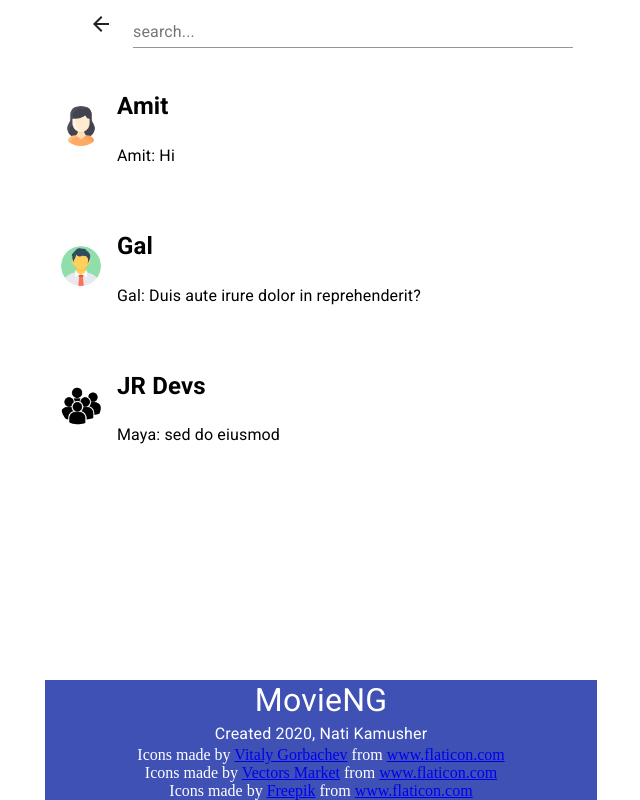
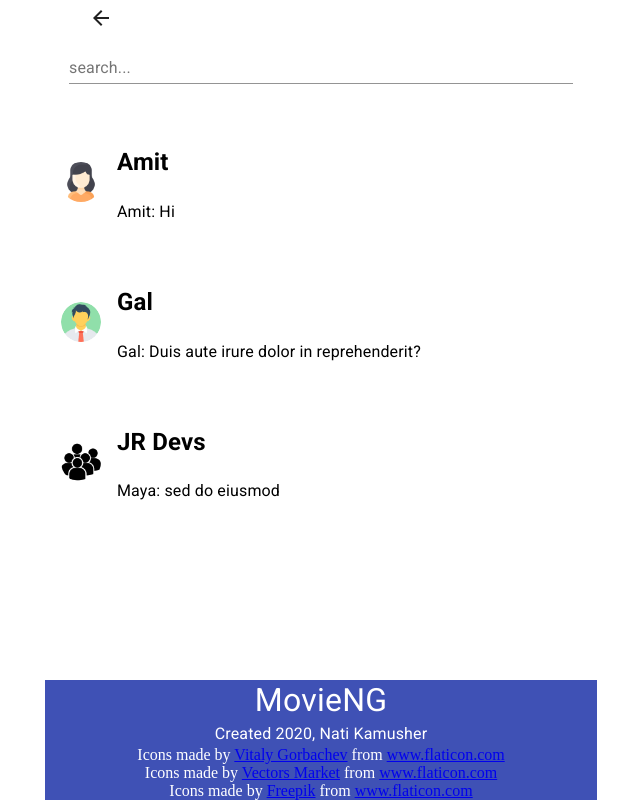
Before and after one commit to natank/messanger-frontend, a React app: page / in a window 1280 px wide. Both pictures are taken after a click on the button 852 px from the left and 26 px from the top of the page. Shown: the whole page, without its empty margins (319-959 px from the left). Built offline with nearby package versions, Linux system fonts and the light colour scheme.

Commit message:
Saved for remote

```diff
--- a/src/js/components/ChatList/ChatListHeader.js
+++ b/src/js/components/ChatList/ChatListHeader.js
@@ -9,12 +9,10 @@ import {
 import SearchIcon from '@material-ui/icons/Search';
 import React from 'react';
 import { useHistory } from 'react-router-dom';
+import HeaderContainer from '../Common/HeaderContainer'
 
 let useStyles = makeStyles({
-	root: {
-		backgroundColor: 'green',
-		color: '#fff',
-	},
+
 	headline: {
 		display: 'flex',
 		padding: '.5rem',
@@ -29,7 +27,8 @@ export default function ChatListHeader({ setMode }) {
 	function handleChange(event, newValue) {}
 
 	return (
-		<Container className={classes.root}>
+
+		<HeaderContainer backgroundColor='green' color='#fff'>
 			<div className={classes.headline}>
 				<Typography>Messanger</Typography>
 				<Button color='inherit' onClick={() => setMode('search')}>
@@ -49,6 +48,6 @@ export default function ChatListHeader({ setMode }) {
 					label='Logout'
 					{...{ id: 'logout', 'aria-controls': 'tabpanel 3' }}></Tab>
 			</Tabs>
-		</Container>
+		</HeaderContainer>
 	);
 }
--- a/src/js/components/ChatList/HeaderRouter.js
+++ b/src/js/components/ChatList/HeaderRouter.js
@@ -2,7 +2,7 @@ import React from 'react';
 import { Fragment } from 'react';
 import { useState } from 'react';
 import ChatHeader from './ChatListHeader';
-import ChatFind from './ChatFindHeader';
+import ChatFindHeader from '../Common/ChatFindHeader';
 
 export default function HeaderRouter() {
 	let [mode, setMode] = useState('chats');
@@ -11,7 +11,7 @@ export default function HeaderRouter() {
 			return <ChatHeader setMode={setMode} />;
 			break;
 		case 'search':
-			return <ChatFind setMode={setMode} />;
+			return <ChatFindHeader setMode={setMode} prevMode='chats' />;
 		case 'chats-find':
 			return;
 		default:
--- a/src/js/components/ChatList/ChatFindHeader.js
+++ b/src/js/components/Common/ChatFindHeader.js
@@ -1,31 +1,28 @@
-import { Button, Container, TextField } from '@material-ui/core';
+import { Button, Container } from '@material-ui/core';
 import { ArrowBack } from '@material-ui/icons';
 import { makeStyles } from '@material-ui/styles';
 import React, { Fragment } from 'react';
 import { useState } from 'react';
-
-export default function ChatFindHeader({ setMode }) {
+import SearchField from './SearchField';
+import HeaderContainer from './HeaderContainer'
+export default function ChatFindHeader({ setMode, prevMode }) {
 	let useStyles = makeStyles(theme => ({
 		headerContainer: {
 			display: 'flex',
 			alignItems: 'center',
+			backgroundColor:'red'
 		},
 	}));
 	let classes = useStyles();
 	let [filter, setFilter] = useState('');
 	return (
-		<Container className={classes.headerContainer}>
+		<HeaderContainer className={classes.headerContainer}>
 			<Button>
-				<ArrowBack onClick={() => setMode('chats')} />
+				<ArrowBack onClick={() => setMode(prevMode)} />
 			</Button>
-			<TextField
-				fullWidth='true'
-				id='filter'
-				label='search...'
-				value={filter}
-				onChange={handleChange}
-			/>
-		</Container>
+
+			<SearchField handleChange={handleChange} filter={filter}/>
+		</HeaderContainer>
 	);
 
 	function handleChange(event) {
--- /dev/null
+++ b/src/js/components/Common/HeaderContainer.js
@@ -0,0 +1,21 @@
+import { Container } from '@material-ui/core';
+import { makeStyles } from '@material-ui/styles'
+import React from 'react'
+
+
+export default function HeaderContainer({color='#000', backgroundColor="transparent", children}) {
+
+    let useStyles = makeStyles({
+        root: {
+            backgroundColor, color,
+            height: '6.5rem',
+        }
+    })
+
+    let classes = useStyles();
+    return (
+        <Container className={classes.root}>
+            {children}
+        </Container>
+    )
+}
--- /dev/null
+++ b/src/js/components/Common/SearchField.js
@@ -0,0 +1,13 @@
+import React from 'react'
+import { TextField } from '@material-ui/core';
+export default function SearchField({handleChange, filter}) {
+    return (
+        <TextField
+            fullWidth={true}
+            id='filter'
+            label='search...'
+            value={filter}
+            onChange={handleChange}
+        />
+    )
+}
--- a/src/js/components/NewChat/NewChat.js
+++ b/src/js/components/NewChat/NewChat.js
@@ -1,6 +1,6 @@
 import { Container } from '@material-ui/core';
 import React from 'react';
-import Header from './NewChatStartHeader';
+import Header from './NewChatHeader';
 
 export default function NewChat() {
 	return (
--- a/src/js/components/NewChat/NewChatHeader.js
+++ b/src/js/components/NewChat/NewChatHeader.js
@@ -1,6 +1,6 @@
 import React, { useState } from 'react';
 import NewChatStartHeader from './NewChatStartHeader';
-import NewChatSearchHeader from './NewChatSearchHeader';
+import ChatFindHeader from '../Common/ChatFindHeader';
 import NewChatSubjectHeader from './NewChatSubjectHeader';
 
 export default function NewChatHeader() {
@@ -9,9 +9,9 @@ export default function NewChatHeader() {
 		case 'start':
 			return <NewChatStartHeader setMode={setMode} />;
 		case 'search':
-			return <NewChatSearchHeade setMode={setMode} />;
+			return <ChatFindHeader setMode={setMode} prevMode={'start'} />;
 		case 'subject':
-			return <NewChatSubjectHeade setMode={setMode} />;
+			return <NewChatSubjectHeader setMode={setMode} />;
 	}
 	return <div></div>;
 }
--- a/src/js/components/NewChat/NewChatStartHeader.js
+++ b/src/js/components/NewChat/NewChatStartHeader.js
@@ -23,7 +23,7 @@ let useStyles = makeStyles({
 	},
 });
 
-export default function NewChatStartHeader() {
+export default function NewChatStartHeader({setMode}) {
 	let classes = useStyles();
 	let history = useHistory();
 	function handleChange(event, newValue) {}
```
Also changed, not shown: src/js/components/NewChat/NewChatSearchHeader.js (+6 -1 lines).
